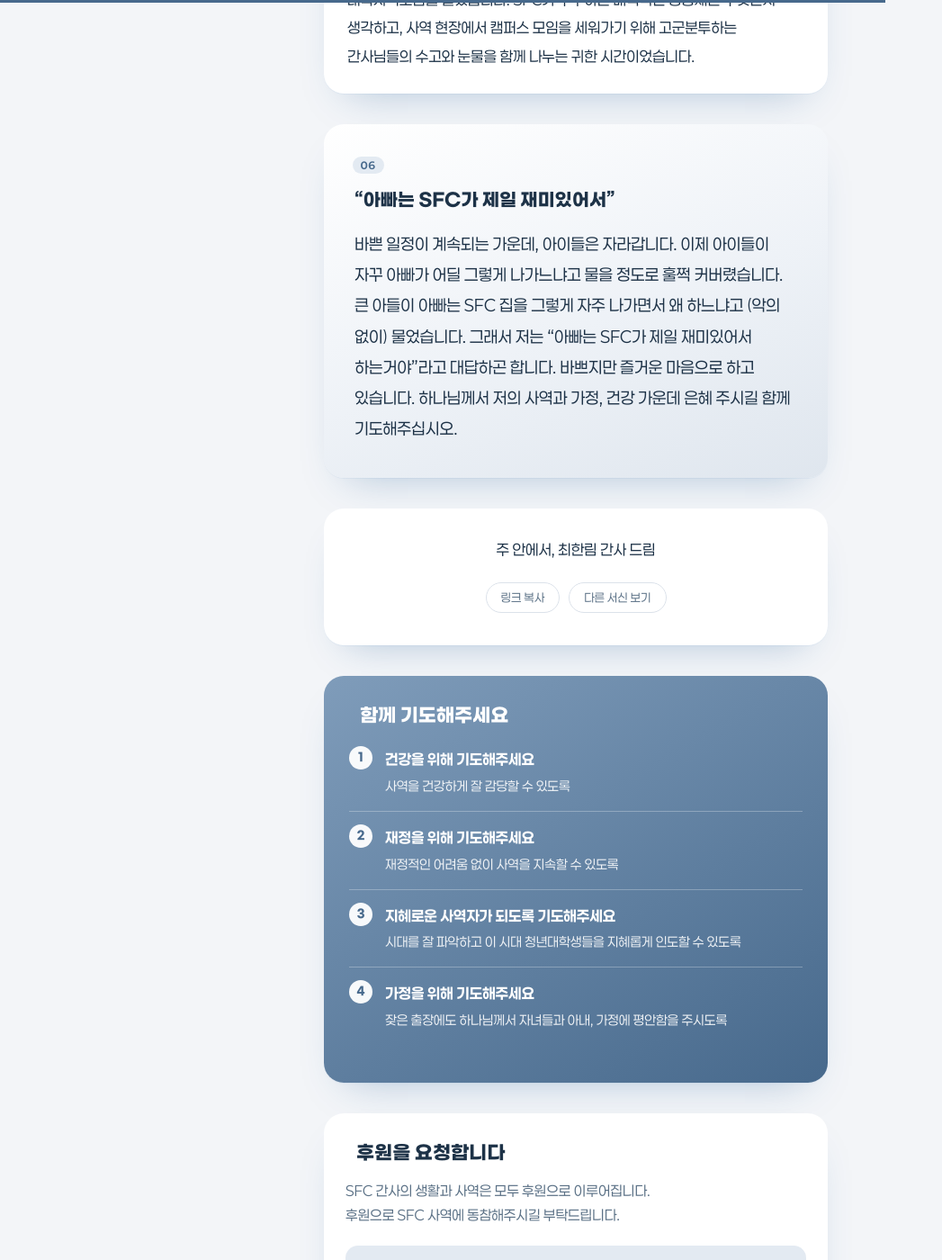
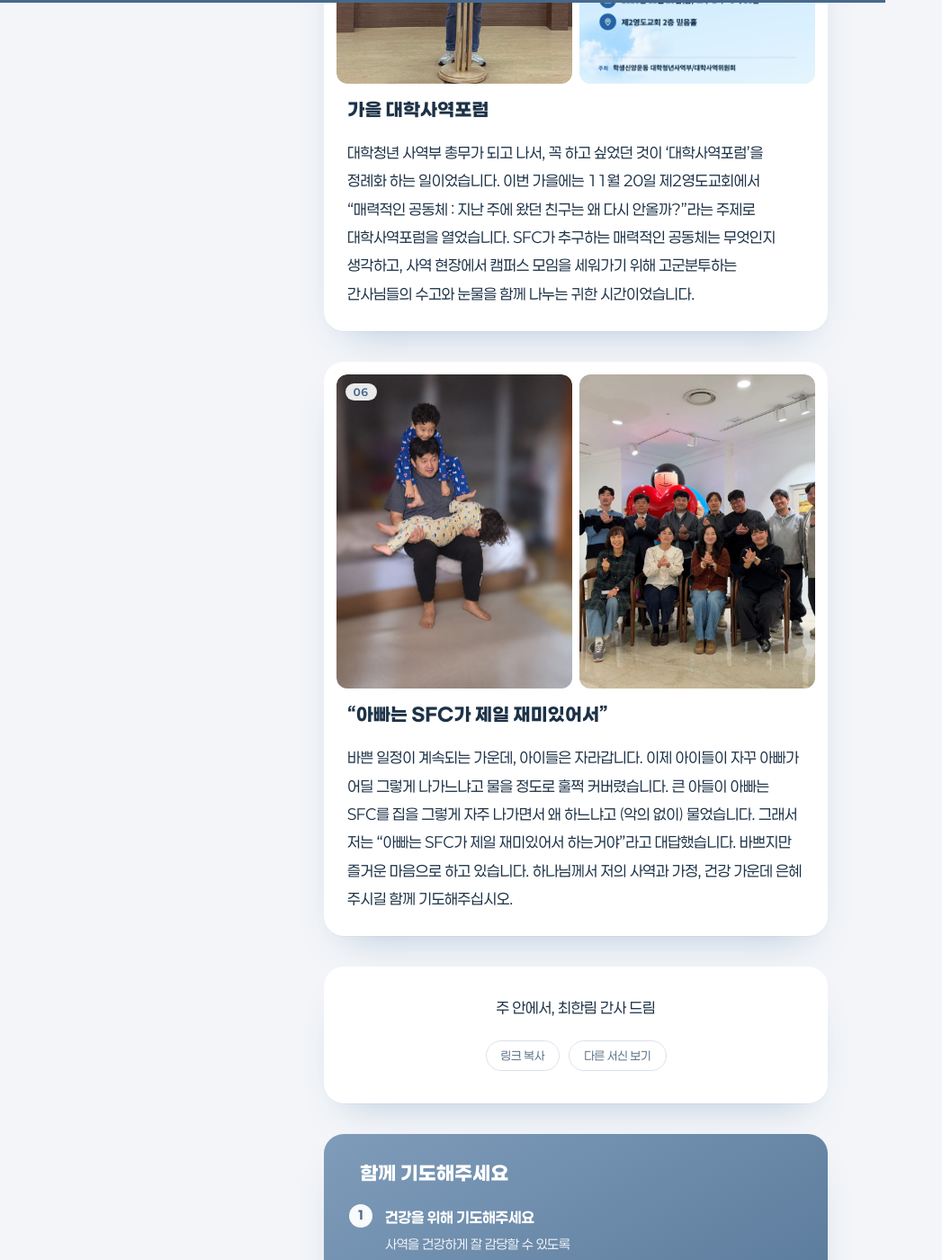
Before and after one commit to hanrimrnf-star/joy-letters, a Jekyll site: the page built from _posts/2026-11-24-dasadamang.md, in a window 1280 px wide and 1400 px high, scrolled down 3650 px. Shown: the whole window at 90% size, without its empty margins (0-1047 px from the left). Built offline with Jekyll 4.4.1, drawn with Linux system fonts in a browser that asks for light colours.

Commit message:
서신 수정: 다사다망(多事多忙)

```diff
--- a/_posts/2026-11-24-dasadamang.md
+++ b/_posts/2026-11-24-dasadamang.md
@@ -27,6 +30,9 @@ cover: "/images/2026-11-profile.jpg"
 
 ---
 
+![](2026-11-24-dasadamang-emwtpx25m-2.jpg)
+![](2026-11-24-dasadamang-emwtpx25m-3.jpg)
+
 ## 다시, 전북지부의 자리에서
 
 분명히 작년으로 전북지부 책임간사 자리는 내려 놓았는데, 지부에 간사님이 한 명도 남지 않아서 불가피하게 사역을 돕고 있습니다. 원광대SFC 모임을 인도했고(운동원들이 사정이 있어 많이 모이진 못했습니다), 지부 재정과 노회 보고, 그리고 지방 사역을 제가 담당해서 하고 있습니다. 11월에는 교사 세미나와 고3 큰모임, 두 개의 대교회 사역도 진행했습니다.
@@ -34,6 +40,7 @@ cover: "/images/2026-11-profile.jpg"
 ---
 
 ![](2026-11-forum.jpg)
+![](2026-11-24-dasadamang-emwtpx25m-4.jpg)
 
 ## 가을 대학사역포럼
 
@@ -41,6 +48,10 @@ cover: "/images/2026-11-profile.jpg"
 
 ---
 
+![](2026-11-24-dasadamang-emwtpx25m-5.jpg)
+![](2026-11-24-dasadamang-emwtpx25m-6.jpg)
+
 ## “아빠는 SFC가 제일 재미있어서”
 
-바쁜 일정이 계속되는 가운데, 아이들은 자라갑니다. 이제 아이들이 자꾸 아빠가 어딜 그렇게 나가느냐고 물을 정도로 훌쩍 커버렸습니다. 큰 아들이 아빠는 SFC 집을 그렇게 자주 나가면서 왜 하느냐고 (악의 없이) 물었습니다. 그래서 저는 “아빠는 SFC가 제일 재미있어서 하는거야”라고 대답하곤 합니다. 바쁘지만 즐거운 마음으로 하고 있습니다. 하나님께서 저의 사역과 가정, 건강 가운데 은혜 주시길 함께 기도해주십시오.
+바쁜 일정이 계속되는 가운데, 아이들은 자라갑니다. 이제 아이들이 자꾸 아빠가 어딜 그렇게 나가느냐고 물을 정도로 훌쩍 커버렸습니다. 큰 아들이 아빠는 SFC를 집을 그렇게 자주 나가면서 왜 하느냐고 (악의 없이) 물었습니다. 그래서 저는 “아빠는 SFC가 제일 재미있어서 하는거야”라고 대답했습니다.
+바쁘지만 즐거운 마음으로 하고 있습니다. 하나님께서 저의 사역과 가정, 건강 가운데 은혜 주시길 함께 기도해주십시오.
```
Also changed, not shown: other parts of _posts/2026-11-24-dasadamang.md (+3 -0 lines).
